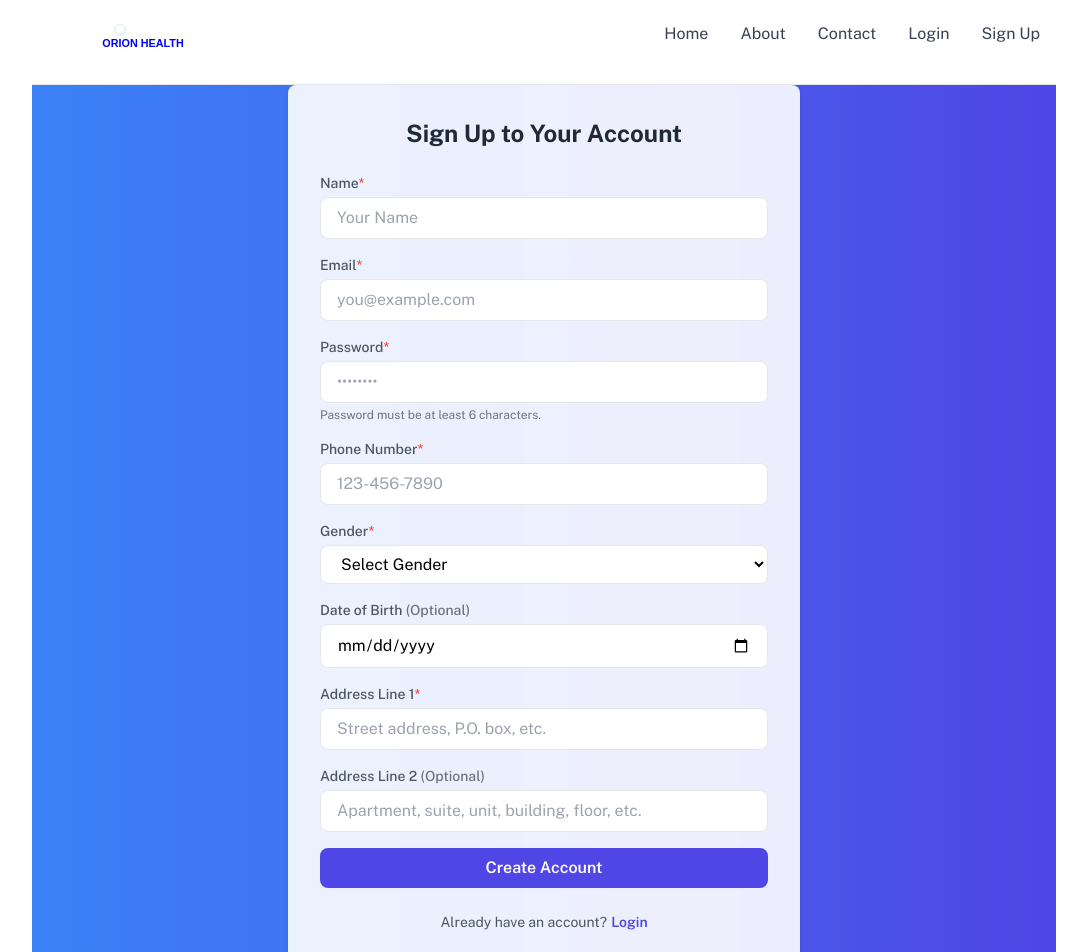
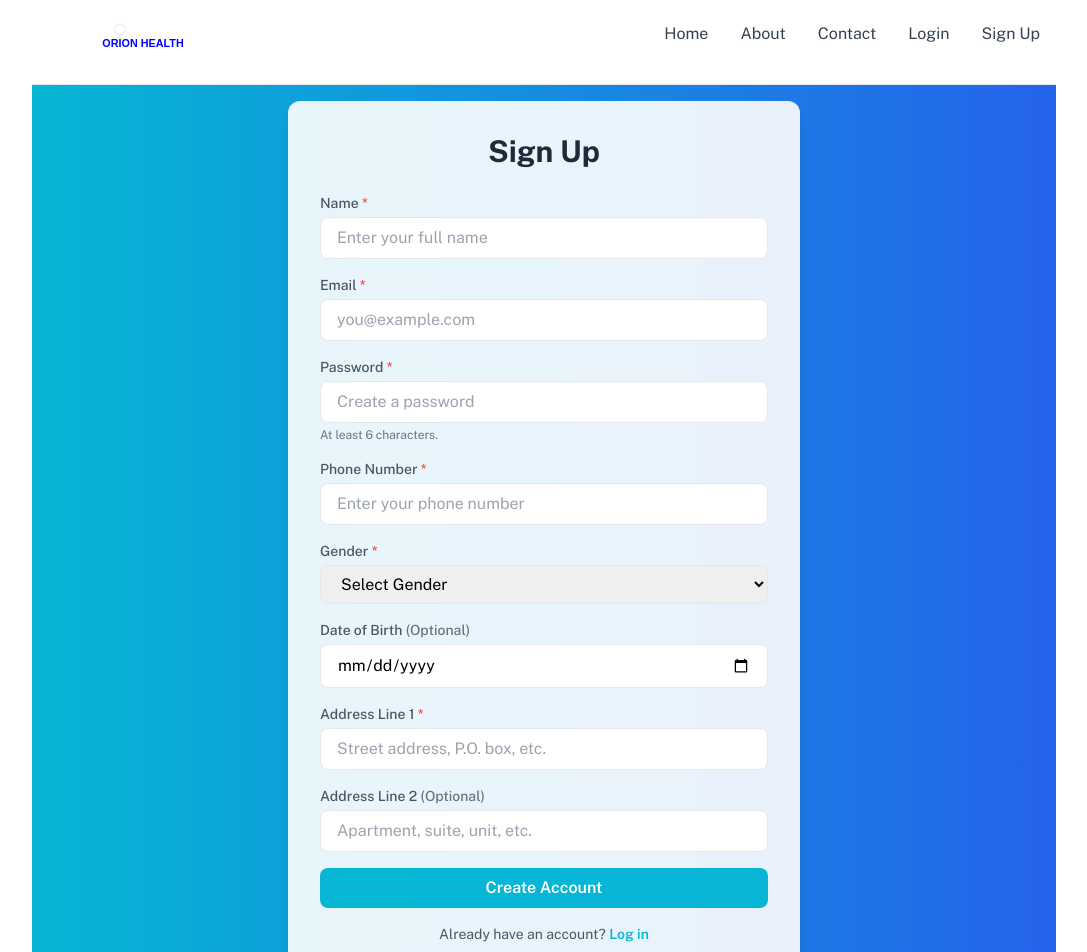
Before and after one commit to adrcarlos02/ORION_HEALTH, a React (Vite) app in the folder orion-health/: page /signup in a window 1280 px wide. Shown: the top 952 px of the page, without its empty margins (96-1183 px from the left). Built offline with nearby package versions, Linux system fonts and the light colour scheme.

Commit message:
sign up UI redesigned

```diff
--- a/orion-health/src/pages/Login.jsx
+++ b/orion-health/src/pages/Login.jsx
@@ -1,7 +1,7 @@
 // src/pages/Login.jsx
-import React, { useEffect, useState, useContext } from 'react';
+import React, { useState, useContext } from 'react';
 import { useNavigate } from 'react-router-dom';
-import { UserContext } from '../context/UserContext'; // Import UserContext
+import { UserContext } from '../context/UserContext';
 import { assets } from '../assets/assets';
 import axios from '../utils/axiosInstance';
 import Cookies from 'js-cookie';
@@ -17,64 +17,40 @@ const Login = () => {
   ];
 
   const [currentImageIndex, setCurrentImageIndex] = useState(0);
-  const [isSigningUp, setIsSigningUp] = useState(false);
   const [email, setEmail] = useState('');
-  const [name, setName] = useState('');
   const [password, setPassword] = useState('');
   const navigate = useNavigate();
-  const { setUser } = useContext(UserContext); // Use setUser from UserContext
+  const { setUser } = useContext(UserContext);
 
-  useEffect(() => {
+  React.useEffect(() => {
     const interval = setInterval(() => {
       setCurrentImageIndex((prevIndex) => (prevIndex + 1) % bannerImages.length);
     }, 5000);
     return () => clearInterval(interval);
   }, [bannerImages.length]);
 
-  const onSubmitHandler = async (event) => {
-    event.preventDefault();
+  const handleLogin = async (e) => {
+    e.preventDefault();
 
-    if (isSigningUp) {
-      // Handle sign-up logic
-      try {
-        const response = await axios.post('/api/user/register', { email, name, password });
-        console.log('User created:', response.data);
-        setIsSigningUp(false); // Switch to login mode after signup
-        resetFormFields(); // Reset form fields after signup
-        toast.success('Account created successfully. Please log in.');
-      } catch (error) {
-        console.error('Error during sign-up:', error.response?.data || error.message);
-        toast.error(error.response?.data?.message || 'Sign-up failed. Please try again.');
-      }
-    } else {
-      // Handle login logic
-      try {
-        const response = await axios.post('/api/user/login', { email, password });
-        console.log('Login response:', response.data);
-        // The token is already set in an HTTP-only cookie by the backend
+    try {
+      const response = await axios.post('/api/user/login', { email, password });
 
-        // Now fetch the complete user profile
+      const { success, message, user } = response.data;
+      if (success) {
         const profileResponse = await axios.get('/api/user/profile');
         if (profileResponse.data.success) {
-          setUser(profileResponse.data.user); // Set the full user object
-          toast.success(profileResponse.data.message || 'Logged in successfully.');
-          // Redirect to MyProfile
+          setUser(profileResponse.data.user);
+          toast.success(message || 'Logged in successfully.');
           navigate('/my-profile');
-          resetFormFields(); // Reset fields after successful login
         } else {
-          toast.error(profileResponse.data.message || 'Failed to fetch profile data.');
+          toast.error(profileResponse.data.message || 'Profile loading failed.');
         }
-      } catch (error) {
-        console.error('Error during login:', error.response?.data || error.message);
-        toast.error(error.response?.data?.message || 'Invalid email or password. Please try again.');
+      } else {
+        toast.error(message || 'Login failed.');
       }
+    } catch (error) {
+      toast.error(error.response?.data?.message || 'Invalid email or password.');
     }
-  };
-
-  const resetFormFields = () => {
-    setEmail('');
-    setPassword('');
-    setName('');
   };
 
   return (
@@ -83,24 +59,9 @@ const Login = () => {
       style={{ backgroundImage: `url(${bannerImages[currentImageIndex]})` }}
     >
       <div className="w-full max-w-md p-8 space-y-6 bg-white rounded-lg shadow-md backdrop-blur-sm">
-        <h2 className="text-2xl font-bold text-center text-gray-800">
-          {isSigningUp ? 'Sign Up' : 'Login'} to Your Account
-        </h2>
+        <h2 className="text-2xl font-bold text-center text-gray-800">Login to Your Account</h2>
 
-        <form className="space-y-4" onSubmit={onSubmitHandler}>
-          {isSigningUp && (
-            <div>
-              <label className="block text-sm font-medium text-gray-600">Name</label>
-              <input
-                type="text"
-                value={name}
-                onChange={(e) => setName(e.target.value)}
-                placeholder="Your Name"
-                className="w-full px-4 py-2 mt-1 border rounded-lg focus:outline-none focus:ring-2 focus:ring-blue-500 focus:border-transparent"
-                required
-              />
-            </div>
-          )}
+        <form className="space-y-4" onSubmit={handleLogin}>
           <div>
             <label className="block text-sm font-medium text-gray-600">Email</label>
             <input
@@ -129,18 +90,18 @@ const Login = () => {
             type="submit"
             className="w-full px-4 py-2 font-semibold text-white bg-blue-500 rounded-lg hover:bg-blue-600 focus:outline-none focus:ring-2 focus:ring-blue-500 focus:ring-offset-2"
           >
-            {isSigningUp ? 'Create Account' : 'Log In'}
+            Login
           </button>
         </form>
 
         <div className="text-center">
           <p className="text-sm text-gray-600">
-            {isSigningUp ? "Already have an account?" : "Don't have an account?"}
+            Don't have an account?
             <button
-              onClick={() => setIsSigningUp(!isSigningUp)}
+              onClick={() => navigate('/signup')}
               className="font-semibold text-blue-500 hover:underline ml-1"
             >
-              {isSigningUp ? 'Login' : 'Sign up'}
+              Sign Up
             </button>
           </p>
         </div>
--- a/orion-health/src/pages/Signup.jsx
+++ b/orion-health/src/pages/Signup.jsx
@@ -1,14 +1,12 @@
-// src/pages/Signup.jsx
 import React, { useState, useContext } from 'react';
 import { useNavigate } from 'react-router-dom';
-import { UserContext } from '../context/UserContext'; // Import UserContext
-import axios from '../utils/axiosInstance'; // Use Axios instance with interceptors
+import { UserContext } from '../context/UserContext';
+import axios from '../utils/axiosInstance';
 import Cookies from 'js-cookie';
-import { toast, ToastContainer } from 'react-toastify'; // Import react-toastify
-import 'react-toastify/dist/ReactToastify.css'; // Import react-toastify CSS
+import { toast, ToastContainer } from 'react-toastify';
+import 'react-toastify/dist/ReactToastify.css';
 
 const Signup = () => {
-  // Form state
   const [formData, setFormData] = useState({
     name: '',
     email: '',
@@ -22,16 +20,13 @@ const Signup = () => {
     },
   });
 
-  const [loading, setLoading] = useState(false); // Loading state
+  const [loading, setLoading] = useState(false);
+  const navigate = useNavigate();
+  const { setUser } = useContext(UserContext);
 
-  const navigate = useNavigate();
-  const { setUser } = useContext(UserContext); // Use setUser from UserContext
-
-  // Handler for input changes
   const handleChange = (e) => {
     const { name, value } = e.target;
 
-    // Handle nested address fields
     if (name === 'line1' || name === 'line2') {
       setFormData((prev) => ({
         ...prev,
@@ -42,91 +37,32 @@ const Signup = () => {
     }
   };
 
-  // Handler for form submission
   const onSubmitHandler = async (event) => {
     event.preventDefault();
 
-    // Frontend validation
-    if (!formData.name.trim()) {
-      toast.error('Name is required.');
-      return;
-    }
-
-    if (!formData.email.trim()) {
-      toast.error('Email is required.');
-      return;
-    }
-
-    // Simple email regex for validation
-    const emailRegex = /^[^\s@]+@[^\s@]+\.[^\s@]+$/;
-    if (!emailRegex.test(formData.email)) {
-      toast.error('Please enter a valid email address.');
-      return;
-    }
-
-    if (!formData.password) {
-      toast.error('Password is required.');
-      return;
-    }
-
-    if (formData.password.length < 6) {
-      toast.error('Password must be at least 6 characters long.');
-      return;
-    }
-
-    if (!formData.phone.trim()) {
-      toast.error('Phone number is required.');
-      return;
-    }
-
-    // Optional: Add phone number regex validation
-    // const phoneRegex = /^[0-9]{10}$/;
-    // if (!phoneRegex.test(formData.phone)) {
-    //   toast.error('Please enter a valid 10-digit phone number.');
-    //   return;
-    // }
-
-    if (formData.gender === 'Not Selected') {
-      toast.error('Please select your gender.');
-      return;
-    }
-
-    if (!formData.address.line1.trim()) {
-      toast.error('Address Line 1 is required.');
-      return;
-    }
-
-    // Optional: Add more validation as needed
+    // Validation checks
+    if (!formData.name.trim()) return toast.error('Name is required.');
+    if (!formData.email.trim() || !/^[^\s@]+@[^\s@]+\.[^\s@]+$/.test(formData.email))
+      return toast.error('Valid email is required.');
+    if (formData.password.length < 6) return toast.error('Password must be at least 6 characters.');
+    if (!formData.phone.trim()) return toast.error('Phone number is required.');
+    if (formData.gender === 'Not Selected') return toast.error('Please select your gender.');
+    if (!formData.address.line1.trim()) return toast.error('Address Line 1 is required.');
 
     try {
-      setLoading(true); // Start loading
+      setLoading(true);
 
-      // Send POST request to backend to register user
       const response = await axios.post('/api/user/register', {
-        name: formData.name,
-        email: formData.email,
-        password: formData.password,
-        phone: formData.phone,
-        gender: formData.gender,
+        ...formData,
         dob: formData.dob || null, // Send null if dob is not provided
-        address: formData.address,
       });
 
-      // Assuming the backend sets the JWT token in an HTTP-only cookie
-      // and returns the complete user object
-
       const { user } = response.data;
-      console.log('User registered:', user);
-
-      // Update user state in context
+      toast.success('Account created successfully! Redirecting...');
       setUser(user);
-
-      // Optionally, you can fetch the profile again if needed
-      // Navigate to the user's profile
-      toast.success('Account created successfully. Redirecting to your profile...');
       navigate('/my-profile');
 
-      // Reset form fields after successful signup
+      // Reset the form
       setFormData({
         name: '',
         email: '',
@@ -140,115 +76,100 @@ const Signup = () => {
         },
       });
     } catch (error) {
-      console.error('Error during sign-up:', error.response?.data || error.message);
-
-      // Handle different error scenarios
-      if (error.response) {
-        // Server responded with a status other than 2xx
-        toast.error(error.response.data.message || 'Sign-up failed. Please try again.');
-      } else if (error.request) {
-        // Request was made but no response received
-        toast.error('No response from server. Please try again later.');
-      } else {
-        // Something else happened
-        toast.error('An error occurred. Please try again.');
-      }
+      toast.error(
+        error.response?.data?.message || 'An error occurred. Please try again.'
+      );
     } finally {
-      setLoading(false); // End loading
+      setLoading(false);
     }
   };
 
   return (
-    <div
-      className="flex items-center justify-center min-h-screen bg-gradient-to-r from-blue-500 to-indigo-600" // Enhanced background
-    >
-      <ToastContainer /> {/* Container for react-toastify notifications */}
-      <div className="w-full max-w-lg p-8 space-y-6 bg-white bg-opacity-90 rounded-lg shadow-md backdrop-blur-sm">
-        <h2 className="text-2xl font-bold text-center text-gray-800">Sign Up to Your Account</h2>
-
+    <div className="flex items-center justify-center min-h-screen bg-gradient-to-r from-cyan-500 to-blue-600 p-4">
+      <ToastContainer />
+      <div className="w-full max-w-lg p-8 bg-white bg-opacity-90 rounded-xl shadow-lg">
+        <h2 className="text-3xl font-bold text-center text-gray-800 mb-6">Sign Up</h2>
         <form className="space-y-4" onSubmit={onSubmitHandler}>
           {/* Name Field */}
           <div>
-            <label htmlFor="name" className="block text-sm font-medium text-gray-600">
-              Name<span className="text-red-500">*</span>
+            <label htmlFor="name" className="block text-sm font-medium text-gray-600 mb-1">
+              Name <span className="text-red-500">*</span>
             </label>
             <input
               id="name"
+              name="name"
               type="text"
-              name="name"
               value={formData.name}
               onChange={handleChange}
-              placeholder="Your Name"
-              className="w-full px-4 py-2 mt-1 border rounded-lg focus:outline-none focus:ring-2 focus:ring-indigo-500 focus:border-transparent"
+              placeholder="Enter your full name"
+              className="w-full px-4 py-2 border rounded-lg focus:ring-2 focus:ring-cyan-400 focus:outline-none"
               required
             />
           </div>
 
           {/* Email Field */}
           <div>
-            <label htmlFor="email" className="block text-sm font-medium text-gray-600">
-              Email<span className="text-red-500">*</span>
+            <label htmlFor="email" className="block text-sm font-medium text-gray-600 mb-1">
+              Email <span className="text-red-500">*</span>
             </label>
             <input
               id="email"
+              name="email"
               type="email"
-              name="email"
               value={formData.email}
               onChange={handleChange}
               placeholder="you@example.com"
-              className="w-full px-4 py-2 mt-1 border rounded-lg focus:outline-none focus:ring-2 focus:ring-indigo-500 focus:border-transparent"
+              className="w-full px-4 py-2 border rounded-lg focus:ring-2 focus:ring-cyan-400 focus:outline-none"
               required
             />
           </div>
 
           {/* Password Field */}
           <div>
-            <label htmlFor="password" className="block text-sm font-medium text-gray-600">
-              Password<span className="text-red-500">*</span>
+            <label htmlFor="password" className="block text-sm font-medium text-gray-600 mb-1">
+              Password <span className="text-red-500">*</span>
             </label>
             <input
               id="password"
+              name="password"
               type="password"
-              name="password"
               value={formData.password}
               onChange={handleChange}
-              placeholder="••••••••"
-              className="w-full px-4 py-2 mt-1 border rounded-lg focus:outline-none focus:ring-2 focus:ring-indigo-500 focus:border-transparent"
+              placeholder="Create a password"
+              className="w-full px-4 py-2 border rounded-lg focus:ring-2 focus:ring-cyan-400 focus:outline-none"
               required
             />
-            <p className="text-xs text-gray-500 mt-1">Password must be at least 6 characters.</p>
+            <p className="text-xs text-gray-500 mt-1">At least 6 characters.</p>
           </div>
 
           {/* Phone Number Field */}
           <div>
-            <label htmlFor="phone" className="block text-sm font-medium text-gray-600">
-              Phone Number<span className="text-red-500">*</span>
+            <label htmlFor="phone" className="block text-sm font-medium text-gray-600 mb-1">
+              Phone Number <span className="text-red-500">*</span>
             </label>
             <input
               id="phone"
+              name="phone"
               type="text"
-              name="phone"
               value={formData.phone}
               onChange={handleChange}
-              placeholder="123-456-7890"
-              className="w-full px-4 py-2 mt-1 border rounded-lg focus:outline-none focus:ring-2 focus:ring-indigo-500 focus:border-transparent"
+              placeholder="Enter your phone number"
+              className="w-full px-4 py-2 border rounded-lg focus:ring-2 focus:ring-cyan-400 focus:outline-none"
               required
             />
-            {/* Optional: Add phone number format validation message */}
-            {/* <p className="text-xs text-gray-500 mt-1">Enter a valid 10-digit phone number.</p> */}
           </div>
 
-          {/* Gender Field */}
+          {/* Gender Dropdown */}
           <div>
-            <label htmlFor="gender" className="block text-sm font-medium text-gray-600">
-              Gender<span className="text-red-500">*</span>
+            <label htmlFor="gender" className="block text-sm font-medium text-gray-600 mb-1">
+              Gender <span className="text-red-500">*</span>
             </label>
             <select
               id="gender"
               name="gender"
               value={formData.gender}
               onChange={handleChange}
-              className="w-full px-4 py-2 mt-1 border rounded-lg bg-white focus:outline-none focus:ring-2 focus:ring-indigo-500 focus:border-transparent"
+              className="w-full px-4 py-2 border rounded-lg focus:ring-2 focus:ring-cyan-400 focus:outline-none"
               required
             >
               <option value="Not Selected" disabled>
@@ -258,80 +179,76 @@ const Signup = () => {
               <option value="Female">Female</option>
               <option value="Non-Binary">Non-Binary</option>
               <option value="Prefer Not to Say">Prefer Not to Say</option>
-              {/* Add more options as needed */}
             </select>
           </div>
 
           {/* Date of Birth Field */}
           <div>
-            <label htmlFor="dob" className="block text-sm font-medium text-gray-600">
-              Date of Birth<span className="text-gray-500"> (Optional)</span>
+            <label htmlFor="dob" className="block text-sm font-medium text-gray-600 mb-1">
+              Date of Birth <span className="text-gray-500">(Optional)</span>
             </label>
             <input
               id="dob"
+              name="dob"
               type="date"
-              name="dob"
               value={formData.dob}
               onChange={handleChange}
-              className="w-full px-4 py-2 mt-1 border rounded-lg focus:outline-none focus:ring-2 focus:ring-indigo-500 focus:border-transparent"
-              max={new Date().toISOString().split('T')[0]} // Prevent future dates
+              className="w-full px-4 py-2 border rounded-lg focus:ring-2 focus:ring-cyan-400 focus:outline-none"
             />
           </div>
 
-          {/* Address Line 1 */}
+          {/* Address Fields */}
           <div>
-            <label htmlFor="line1" className="block text-sm font-medium text-gray-600">
-              Address Line 1<span className="text-red-500">*</span>
+            <label htmlFor="line1" className="block text-sm font-medium text-gray-600 mb-1">
+              Address Line 1 <span className="text-red-500">*</span>
             </label>
             <input
               id="line1"
+              name="line1"
               type="text"
-              name="line1"
               value={formData.address.line1}
               onChange={handleChange}
               placeholder="Street address, P.O. box, etc."
-              className="w-full px-4 py-2 mt-1 border rounded-lg focus:outline-none focus:ring-2 focus:ring-indigo-500 focus:border-transparent"
+              className="w-full px-4 py-2 border rounded-lg focus:ring-2 focus:ring-cyan-400 focus:outline-none"
               required
             />
           </div>
 
-          {/* Address Line 2 */}
           <div>
-            <label htmlFor="line2" className="block text-sm font-medium text-gray-600">
-              Address Line 2<span className="text-gray-500"> (Optional)</span>
+            <label htmlFor="line2" className="block text-sm font-medium text-gray-600 mb-1">
+              Address Line 2 <span className="text-gray-500">(Optional)</span>
             </label>
             <input
               id="line2"
+              name="line2"
               type="text"
-              name="line2"
               value={formData.address.line2}
               onChange={handleChange}
-              placeholder="Apartment, suite, unit, building, floor, etc."
-              className="w-full px-4 py-2 mt-1 border rounded-lg focus:outline-none focus:ring-2 focus:ring-indigo-500 focus:border-transparent"
+              placeholder="Apartment, suite, unit, etc."
+              className="w-full px-4 py-2 border rounded-lg focus:ring-2 focus:ring-cyan-400 focus:outline-none"
             />
           </div>
 
           {/* Submit Button */}
           <button
             type="submit"
-            className={`w-full px-4 py-2 font-semibold text-white bg-indigo-600 rounded-lg hover:bg-indigo-700 focus:outline-none focus:ring-2 focus:ring-indigo-500 focus:ring-offset-2 ${
+            className={`w-full px-4 py-2 font-semibold text-white bg-cyan-500 rounded-lg hover:bg-cyan-600 focus:outline-none focus:ring-2 focus:ring-cyan-400 ${
               loading ? 'opacity-50 cursor-not-allowed' : ''
             }`}
-            disabled={loading} // Disable button when loading
+            disabled={loading}
           >
             {loading ? 'Creating Account...' : 'Create Account'}
           </button>
         </form>
 
-        {/* Link to Login */}
-        <div className="text-center">
+        <div className="text-center mt-4">
           <p className="text-sm text-gray-600">
-            Already have an account?
+            Already have an account?{' '}
             <button
               onClick={() => navigate('/login')}
-              className="font-semibold text-indigo-600 hover:underline ml-1"
+              className="text-cyan-500 hover:underline font-semibold"
             >
-              Login
+              Log in
             </button>
           </p>
         </div>
```
